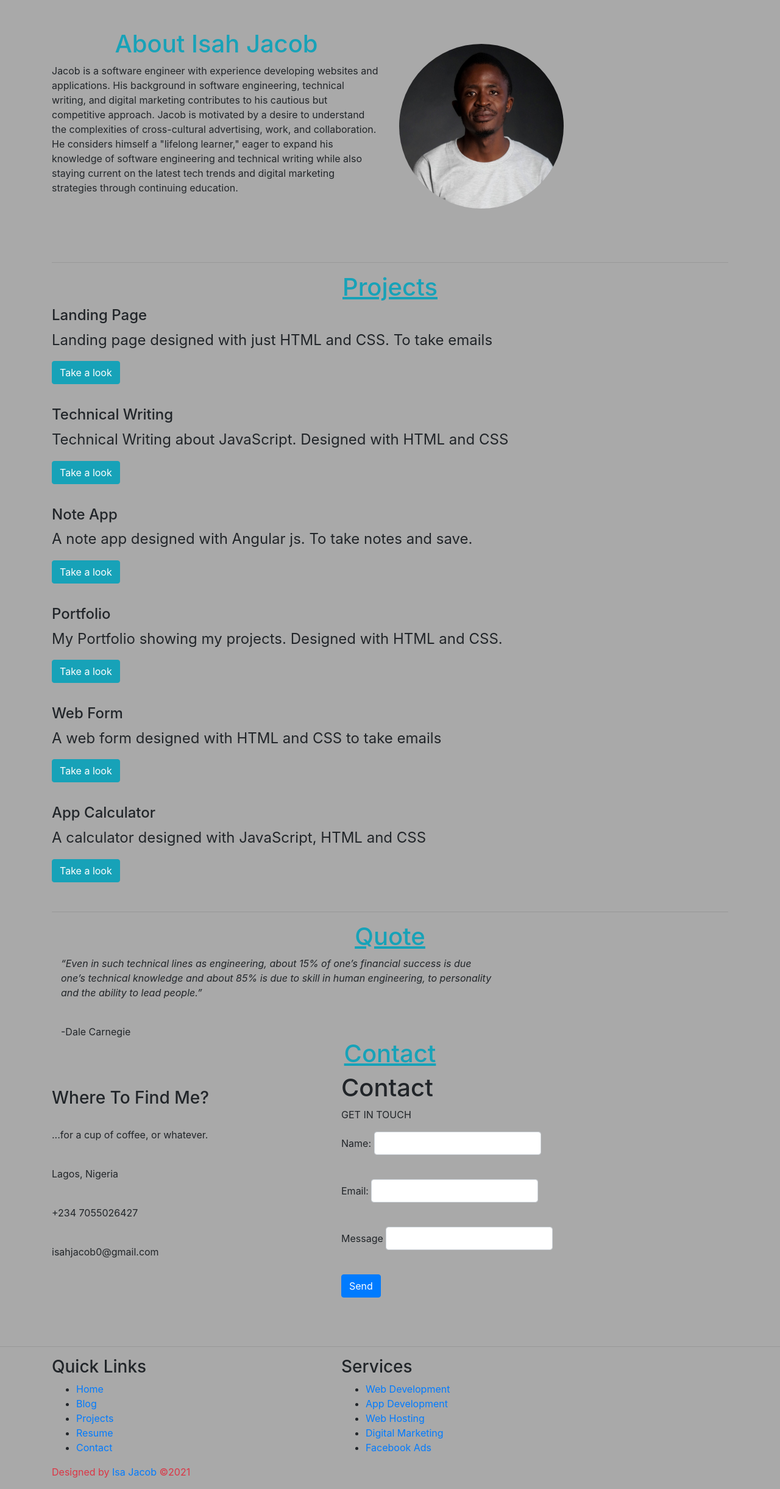
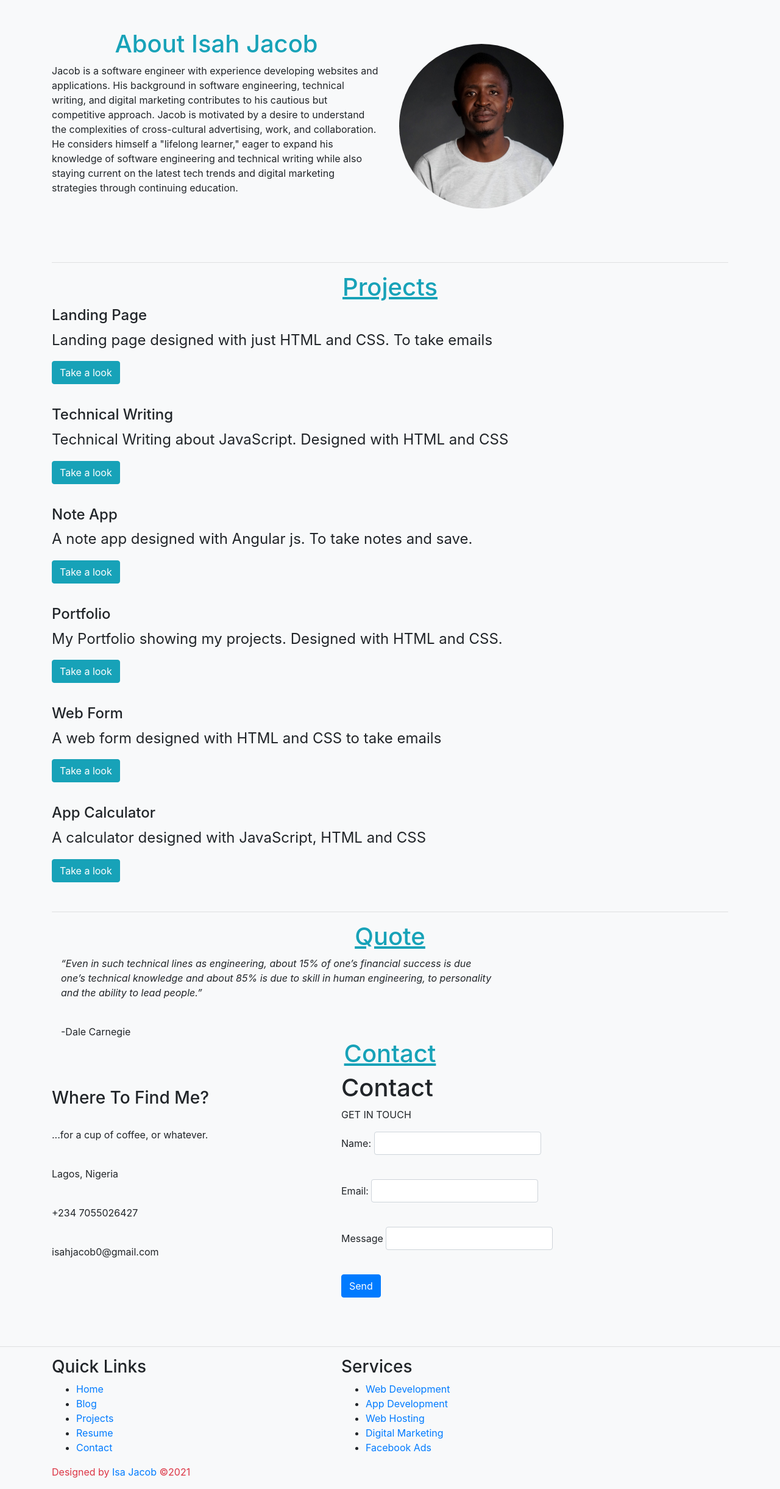
Before and after one commit to Enecode/myblog, a Django app: page / in a window 1280 px wide. Shown: the part 58-2500 px from the top of the page at 61% size. Run offline with Django 4.2, Linux system fonts and the light colour scheme; some libraries are stand-ins or nearby versions.

Commit message:
added a background color

```diff
--- a/blogs/templates/blogs/index.html
+++ b/blogs/templates/blogs/index.html
@@ -11,9 +11,9 @@
     <meta name="viewport" content="width=device-width, initial-scale=1.0">
     <title>Home</title>
 </head>
-<body>
+<body class="bg-light">
     <div>
-        <div class="container">
+        <div class="container bg-light">
             <div class="row">
                 <div class="col-md-6 mb-5">
                     <h1 class="text-center text-info">About Isah Jacob</h1>
@@ -112,7 +112,7 @@
                                 </label>
                             </div>
                             <div class="form-group mb-3">
-                                <button class="btn btn-primary btn-outl" type="submit">Send</button>
+                                <button class="btn btn-primary btn-out" type="submit">Send</button>
                             </div>
                         </form><br>
                     </div>
```
